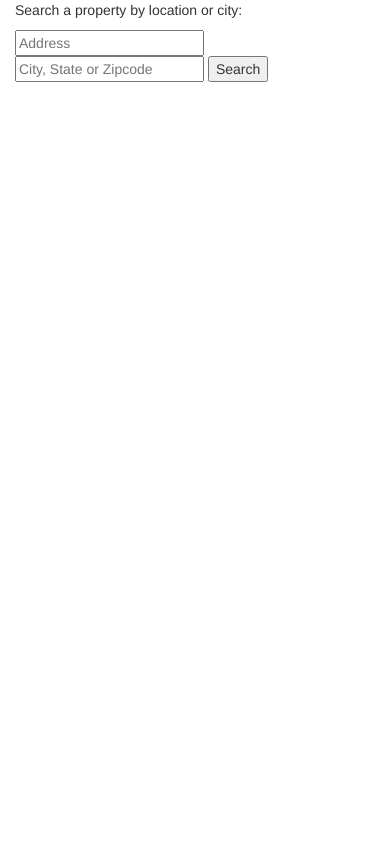
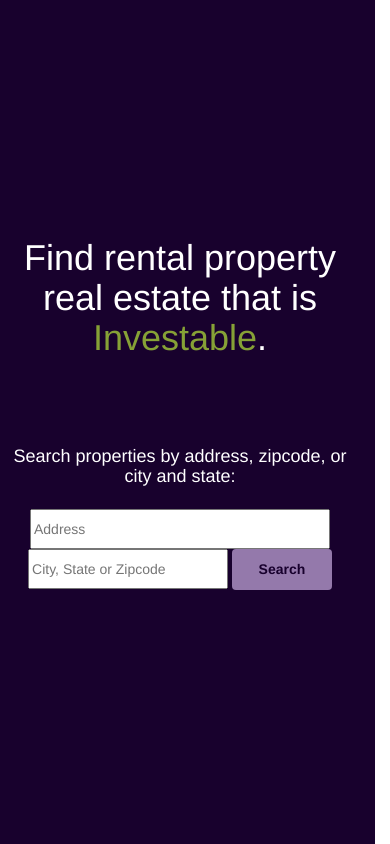
Before and after one commit to jttyeung/investable, a Flask app: page / in a window 390 px wide. Run offline with Flask 2, Linux system fonts and the light colour scheme; some libraries are stand-ins or nearby versions.

Commit message:
added landing page styling and 2-page layout

```diff
--- a/static/css/styles.css
+++ b/static/css/styles.css
@@ -1,3 +1,12 @@
+body {
+  color: #ffffff;
+}
+
+.container-fluid {
+  padding-left: 0px;
+  padding-right: 0px;
+}
+
 .input-box {
   display: flex;
   justify-content: flex-start;
@@ -50,13 +59,19 @@ form input[id=mortgage-rate] {
 }
 
 #map {
-  height: 500px;
-  width: 500px;
+  height: 95vh;
+  width: 50%;
+  /*margin-left: -15px;*/
 }
 
 #map-notification {
+  height: 5vh;
+  width: 50%;
   text-align: center;
-  width: 500px;
+  padding-top: 5px;
+  font-size: 1.4em;
+  color: #ffffff;
+  background-color: #2F3F00;
 }
 
 #amount {
@@ -65,37 +80,60 @@ form input[id=mortgage-rate] {
   font-weight: bold;
 }
 
-body, html {
-  height: 100%;
+#search-bar {
+  text-align: center;
+  margin-top: -10%;
 }
 
-div .row.first {
+.row.third.page {
+  background-color: #18012D;
+  display: flex;
+  align-items: center;
+  justify-content: center;
+}
+
+
+.row.fourth.page {
+  background-color: #86A136;
+  color: #2F3F00;
+  font-weight: bold;
+}
+
+h1 {
+  padding: 0 20px 80px 20px;
+}
+
+h4 {
+  padding: 0 0 12px;
+}
+
+span#appname {
+  color: #86A136;
+}
+
+#address-search {
+  color: #18012D;
+  width: 300px;
+  height: 40px;
+}
+
+#citystatezip-search {
+  color: #18012D;
+  width: 200px;
+  height: 40px;
+}
+
+#search {
+  color: #18012D;
+  font-weight: bold;
+  width: 100px;
+  height: 41px;
+  background-color: #9479AB;
+  border: none;
+  border-radius: 4px;
+}
+
+div .row.page {
   width: 100%;
   height: 100vh;
-/*  position: absolute;
-  top: 0;
-  left: 0;*/
 }
-
-div .row.second {
-  width: 100%;
-  height: 100vh;
-/*  position: absolute;
-  top: 0;
-  left: 0;*/
-}
-
-div .row.third {
-  width: 100%;
-  height: 100vh;
-/*  position: absolute;
-  top: 0;
-  left: 0;*/
-}
-div .row.fourth {
-  width: 100%;
-  height: 100vh;
-/*  position: absolute;
-  top: 0;
-  left: 0;*/
-}
--- a/templates/index.html
+++ b/templates/index.html
@@ -2,16 +2,16 @@
 
 {% block body %}
 
-<div class="row first" hidden>
-  <div id="account-page" class="page col-xs-12">
+<div class="row first page" hidden>
+  <div id="account-page" class="col-xs-12">
     <p>Account Details</p>
       <div id="firstlastname">firstname lastname</div>
       <div id="email">email</div>
   </div>
 </div>
 
-<div class="row second" hidden>
-  <div id="login-register-page" class="page col-xs-12">
+<div class="row second page" hidden>
+  <div id="login-register-page" class="col-xs-12">
     <div id="login-page">
       <p>Log In</p>
       <form id="log-in">
@@ -34,25 +34,25 @@
   </div>
 </div>
 
-<div class="row third">
-  <div id="search-page" class="page col-xs-12">
+<div class="row third page">
+  <div id="search-page" class="col-xs-12">
     <!-- large, centered on fullscreen page -->
-    <p>Search a property by location<!--, neighborhood,--> or city:</p>
     <form id="search-bar">
+    <h1>Find rental property real estate that is <span id="appname">Investable</span>.</h1>
+    <h4>Search properties by address,<!--, neighborhood,--> zipcode, or city and state:</h4>
       <input type="textbox" id="address-search" placeholder="Address">
-      <input type="textbox" id="citystatezip-search" placeholder="City, State or Zipcode" required>
+      <input type="textbox" id="citystatezip-search" placeholder="City, State or Zipcode" required> <input id="search" type="submit" value="Search">
       <!-- modify required text warning to "a city, state, or zipcode is required to search" -->
       <!--   change this to a keyboard stroke of 'enter' instead of having submit button -->
-      <input id="search" type="submit" value="Search">
     </form>
-    <!-- search bar goes here -->
   </div>
 </div>
 
-<div class="row fourth">
-  <div id="property-details-page" class="page col-xs-12">
+<div class="row fourth page">
   <div id="map-notification"></div>
-  <div id="map"></div>
+  <div id="map" class="col-xs-6"></div>
+  <div id="property-details" class="col-xs-6">
+
     <div id="address"></div>
     <div id="price">Property Price: <span id="list-price"></span></div>
     <form id="mortgage-calculator">
@@ -92,7 +92,7 @@
           <option value="5">5+</option>
         </select>
       <br>
-      <div id="bedrooms-div">Bedrooms: <span id="bedrooms"></div>
+      <div id="bedrooms-div">Bedrooms: <span id="bedrooms"></span></div>
       <div id="bathrooms-div">Bathrooms: <span id="bathrooms"></span></div>
       <div id="sqft-div">Sqft: <span id="sqft"></span></div>
       <div id="hoa-div">HOA: <span id="hoa"></span></div>
@@ -101,8 +101,10 @@
       <div id="total-mortgage-div">Total Mortgage Payment: <span id="total-payment"></span></div>
       <div id="avg-rent-by-br-div">Average Rent Per Month (for homes with the same # of bedrooms): <span id="avg-rent-by-br"></span></div>
       <div id="avg-rent-by-sqft-div">Average Rent Per Month (for homes in the same sqft range): <span id="avg-rent-by-sqft"></span></div>
+    </div>
   </div>
 </div>
 
 
+
 {% endblock %}
```
Also changed, not shown: static/js/scripts.js (+17 -9 lines).
